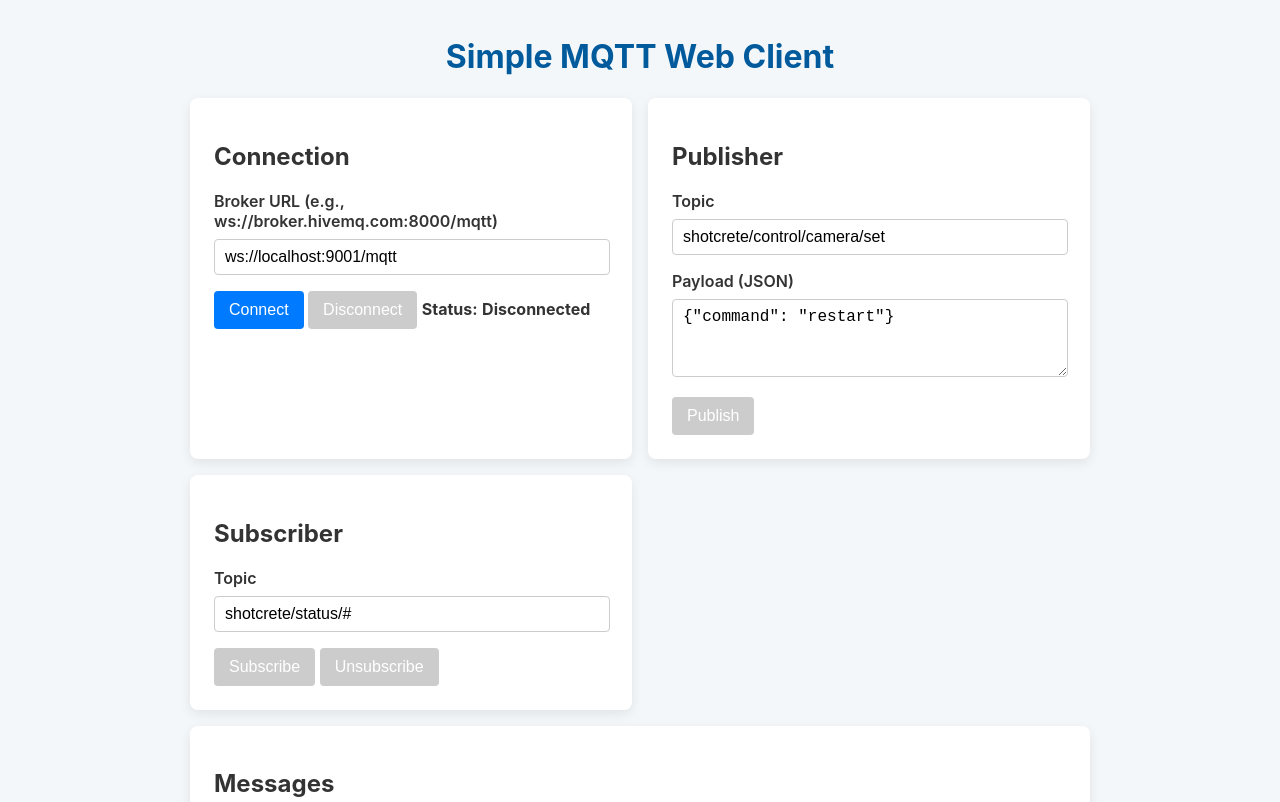
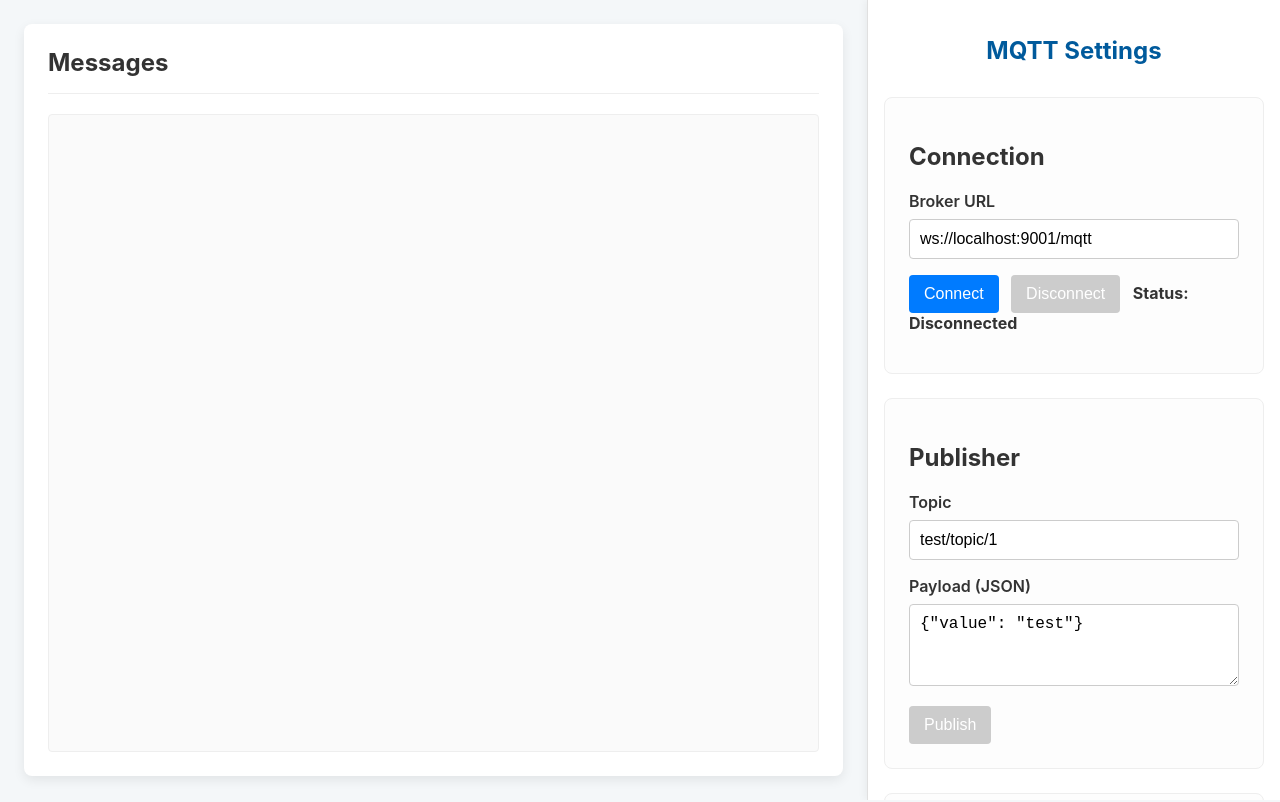
Before and after one commit to 1-ili/mqtt_client_web, a plain HTML site: page index.html in a window 1280 px wide. Shown: the top 802 px of the page. Drawn offline with Linux system fonts and the light colour scheme.

Commit message:
refactor(ui): Change to fixed two-column layout
Replaces the collapsible burger menu with a permanently visible right sidebar. Also updates default topic values to be more generic.

```diff
--- a/index.html
+++ b/index.html
@@ -7,14 +7,21 @@
     <link rel="stylesheet" href="style.css">
 </head>
 <body>
-    <h1>Simple MQTT Web Client</h1>
+    <div class="app-container">
+        <main class="main-content">
+            <div class="messages-container">
+                <h2>Messages</h2>
+                <div id="messages"></div>
+            </div>
+        </main>
 
-    <div class="container">
+        <aside class="sidebar">
+            <h1>MQTT Settings</h1>
             <!-- Connection Section -->
             <div class="card">
                 <h2>Connection</h2>
                 <div class="form-group">
-                <label for="broker">Broker URL (e.g., ws://broker.hivemq.com:8000/mqtt)</label>
+                    <label for="broker">Broker URL</label>
                     <input type="text" id="broker" value="ws://localhost:9001/mqtt">
                 </div>
                 <div class="form-group">
@@ -29,11 +36,11 @@
                 <h2>Publisher</h2>
                 <div class="form-group">
                     <label for="pub-topic">Topic</label>
-                <input type="text" id="pub-topic" value="shotcrete/control/camera/set">
+                    <input type="text" id="pub-topic" value="test/topic/1">
                 </div>
                 <div class="form-group">
                     <label for="pub-payload">Payload (JSON)</label>
-                <textarea id="pub-payload">{"command": "restart"}</textarea>
+                    <textarea id="pub-payload">{"value": "test"}</textarea>
                 </div>
                 <button id="btn-publish" disabled>Publish</button>
             </div>
@@ -43,17 +50,12 @@
                 <h2>Subscriber</h2>
                 <div class="form-group">
                     <label for="sub-topic">Topic</label>
-                <input type="text" id="sub-topic" value="shotcrete/status/#">
+                    <input type="text" id="sub-topic" value="test/topic/#">
                 </div>
-            <button id="btn-subscribe" disabled>Subscribe</button>
+                <button id="btn-subscribe">Subscribe</button>
                 <button id="btn-unsubscribe" disabled>Unsubscribe</button>
             </div>
-
-        <!-- Messages Section -->
-        <div class="card">
-            <h2>Messages</h2>
-            <div id="messages"></div>
-        </div>
+        </aside>
     </div>
 
     <!-- MQTT.js from CDN -->
--- a/style.css
+++ b/style.css
@@ -1,33 +1,74 @@
-body {
+html, body {
+    height: 100%;
+    margin: 0;
     font-family: -apple-system, BlinkMacSystemFont, "Segoe UI", Roboto, Helvetica, Arial, sans-serif;
     background-color: #f4f7f9;
     color: #333;
-    margin: 0;
-    padding: 1rem;
 }
 
-h1 {
-    text-align: center;
-    color: #005a9c;
+.app-container {
+    display: flex;
+    height: 100%;
+    overflow: hidden;
 }
 
-.container {
-    max-width: 900px;
-    margin: 0 auto;
-    display: grid;
-    grid-template-columns: 1fr 1fr;
-    gap: 1rem;
+.main-content {
+    flex-grow: 1;
+    padding: 1.5rem;
+    display: flex;
+    flex-direction: column;
+}
+
+.sidebar {
+    width: 380px;
+    flex-shrink: 0; /* Prevent sidebar from shrinking */
+    background-color: #fff;
+    border-left: 1px solid #e0e0e0;
+    padding: 1rem;
+    overflow-y: auto;
+    box-shadow: -2px 0 8px rgba(0,0,0,0.05);
+}
+
+.sidebar h1 {
+    font-size: 1.5rem;
+    color: #005a9c;
+    text-align: center;
+    margin-bottom: 2rem;
+}
+
+.messages-container {
+    flex-grow: 1;
+    display: flex;
+    flex-direction: column;
+    background-color: #fff;
+    border-radius: 8px;
+    box-shadow: 0 4px 12px rgba(0, 0, 0, 0.08);
+    padding: 1.5rem;
+}
+
+.messages-container h2 {
+    margin-top: 0;
+    padding-bottom: 1rem;
+    border-bottom: 1px solid #eee;
+}
+
+#messages {
+    flex-grow: 1;
+    overflow-y: auto;
+    background-color: #fafafa;
+    border: 1px solid #eee;
+    padding: 10px;
+    border-radius: 4px;
+    white-space: pre-wrap;
+    word-wrap: break-word;
 }
 
 .card {
-    background-color: #fff;
+    background-color: #fdfdfd;
+    border: 1px solid #eee;
     border-radius: 8px;
     padding: 1.5rem;
-    box-shadow: 0 4px 12px rgba(0, 0, 0, 0.08);
-}
-
-.card:last-child {
-    grid-column: 1 / -1; /* Make last card span full width */
+    margin-bottom: 1.5rem;
 }
 
 .form-group {
@@ -41,8 +82,8 @@ label {
 }
 
 input[type="text"], textarea {
-    width: calc(100% - 20px);
-    padding: 8px 10px;
+    width: calc(100% - 22px);
+    padding: 10px;
     border: 1px solid #ccc;
     border-radius: 4px;
     font-size: 1rem;
@@ -62,6 +103,7 @@ button {
     background-color: #007bff;
     color: white;
     transition: background-color 0.2s;
+    margin-right: 0.5rem;
 }
 
 button:hover {
@@ -85,17 +127,6 @@ button:disabled {
     color: #dc3545;
 }
 
-#messages {
-    height: 300px;
-    overflow-y: auto;
-    border: 1px solid #eee;
-    padding: 10px;
-    background-color: #fafafa;
-    border-radius: 4px;
-    white-space: pre-wrap;
-    word-wrap: break-word;
-}
-
 .message {
     padding: 5px;
     border-bottom: 1px solid #eee;
```
Lines whose indentation alone changed are shown as unchanged.
